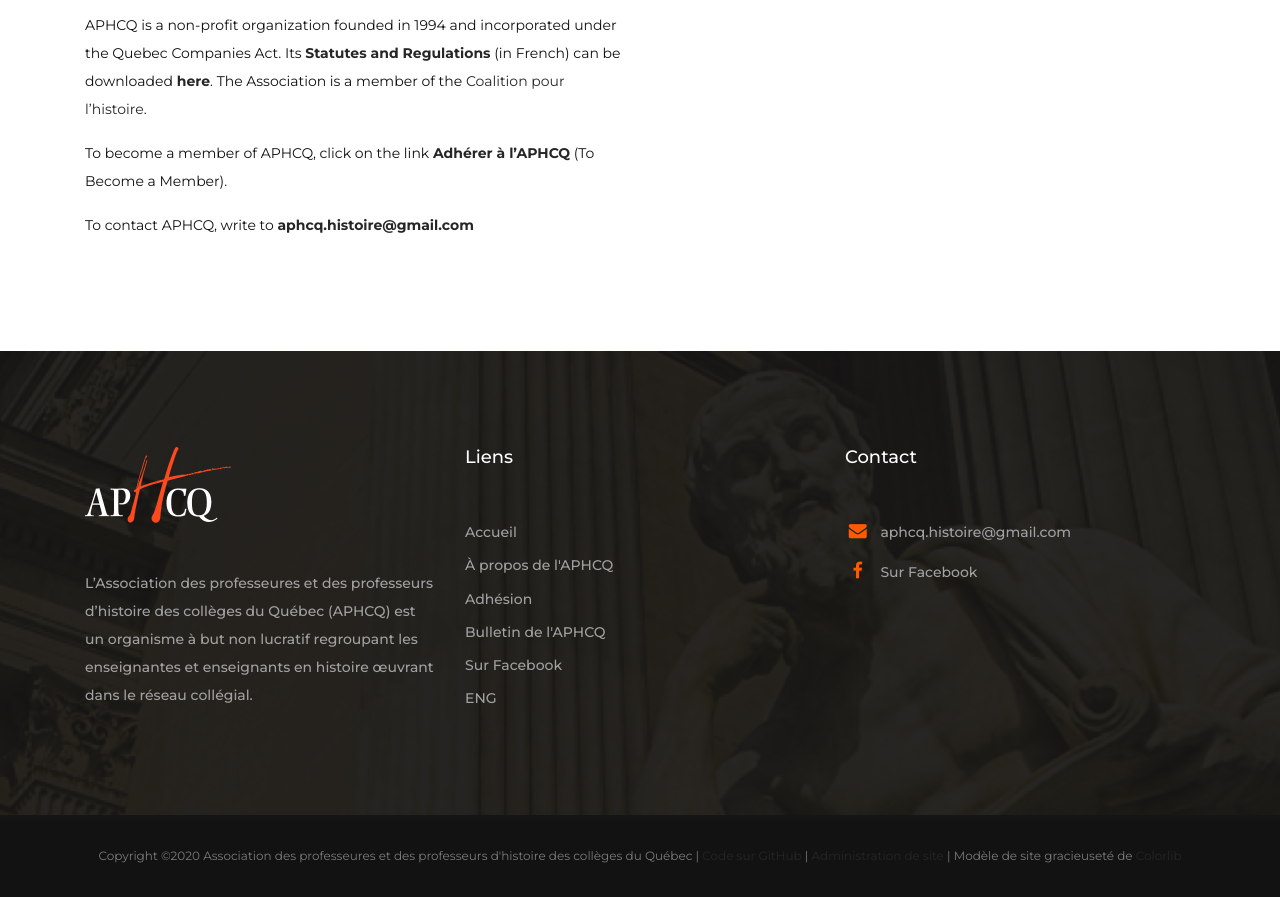
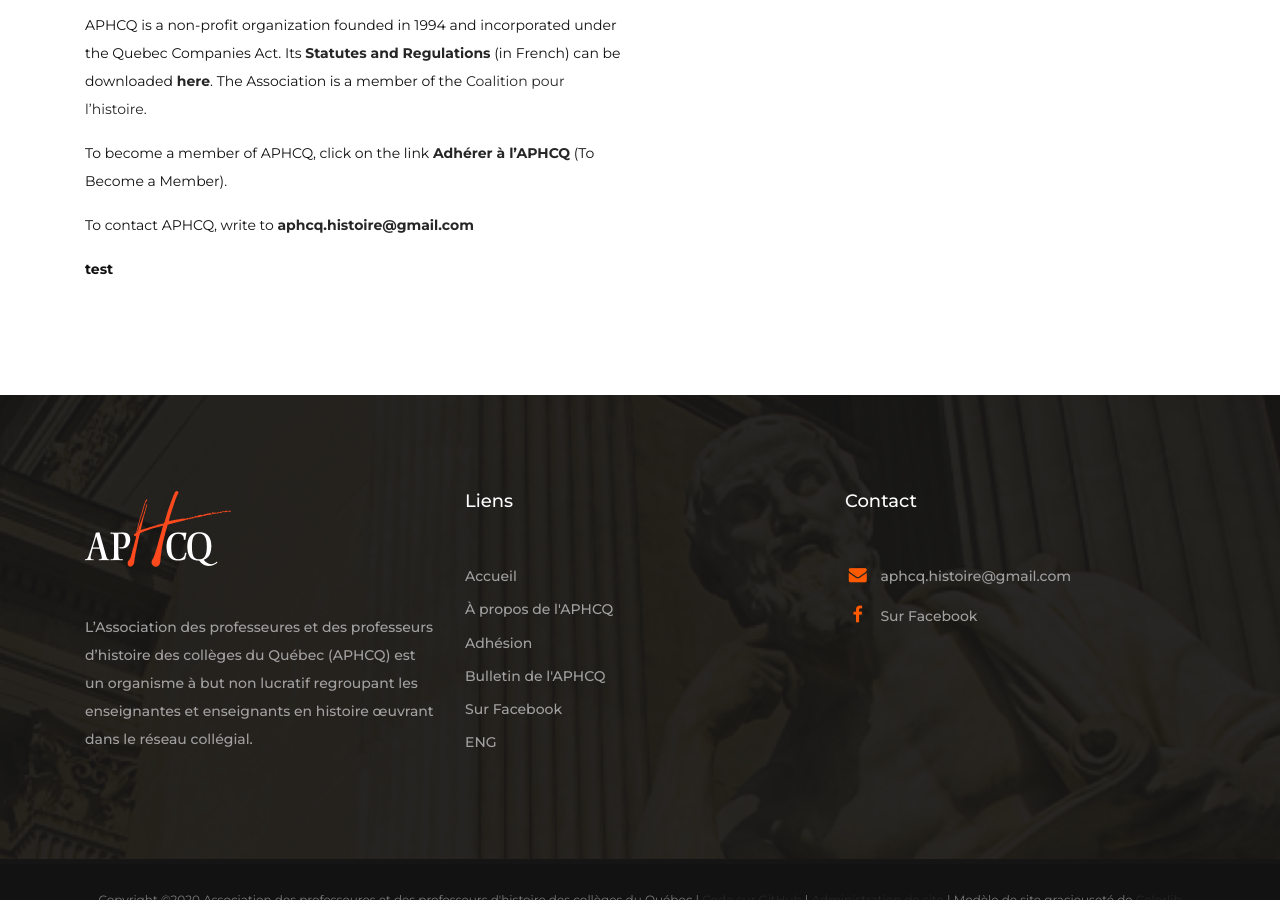
Before and after one commit to aphcq-association/site-web, a Jekyll site: the page built from docs/english.html, in a window 1280 px wide and 900 px high, scrolled down 1285 px. Built offline with Jekyll 4.4.1, drawn with Linux system fonts in a browser that asks for light colours.

Commit message:
Update Pages “english”

```diff
--- a/docs/english.html
+++ b/docs/english.html
@@ -21,12 +21,14 @@
 
 ## Our Activities
 
-APHCQ’s principal activities include the publication of a newsletter [(***Bulletin de l’APHCQ***)](/bulletin.html), an [**annual congress**](/congres.html) (held in May or June of each year), as well as workshops focusing on specific themes.
+APHCQ’s principal activities include the publication of a newsletter [(***Bulletin de l’APHCQ***)](/bulletin.html), an **[annual congress](/congres.html)** (held in May or June of each year), as well as workshops focusing on specific themes.
 
 ## To become a member and find out more
 
-APHCQ is a non-profit organization founded in 1994 and incorporated under the Quebec Companies Act. Its [**Statutes and Regulations**](/media/statuts_reglements_aphcq_7_juin_2013.pdf) (in French) can be downloaded [**here**](/media/statuts_reglements_aphcq_7_juin_2013.pdf). The Association is a member of the [Coalition pour l’histoire](https://www.coalitionhistoire.org).
+APHCQ is a non-profit organization founded in 1994 and incorporated under the Quebec Companies Act. Its **[Statutes and Regulations](/media/statuts_reglements_aphcq_7_juin_2013.pdf)** (in French) can be downloaded **[here](/media/statuts_reglements_aphcq_7_juin_2013.pdf)**. The Association is a member of the [Coalition pour l’histoire](https://www.coalitionhistoire.org).
 
-To become a member of APHCQ, click on the link [**Adhérer à l'APHCQ**](/adherez.html) (To Become a Member).
+To become a member of APHCQ, click on the link **[Adhérer à l'APHCQ](/adherez.html)** (To Become a Member).
 
-To contact APHCQ, write to [**aphcq.histoire@gmail.com**](mailto:aphcq.histoire@gmail.com)
+To contact APHCQ, write to **[aphcq.histoire@gmail.com](mailto:aphcq.histoire@gmail.com)**
+
+**test**
```
